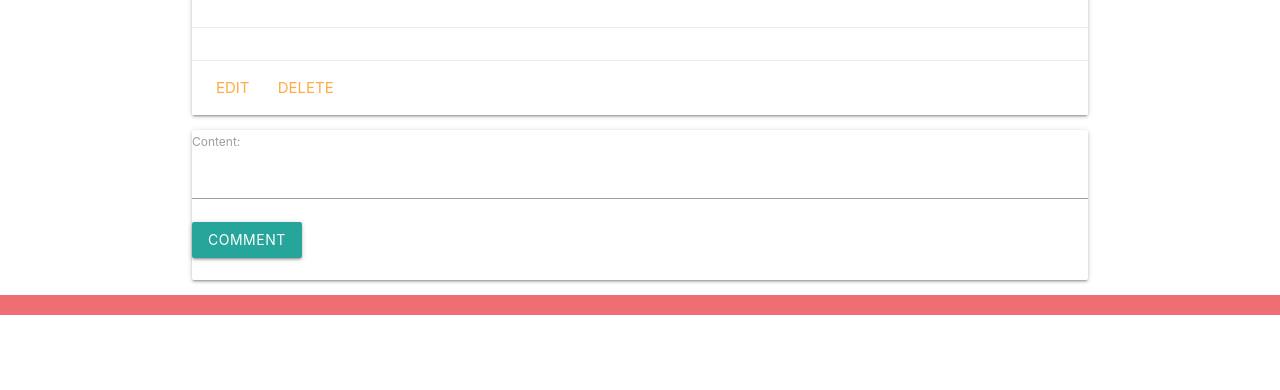
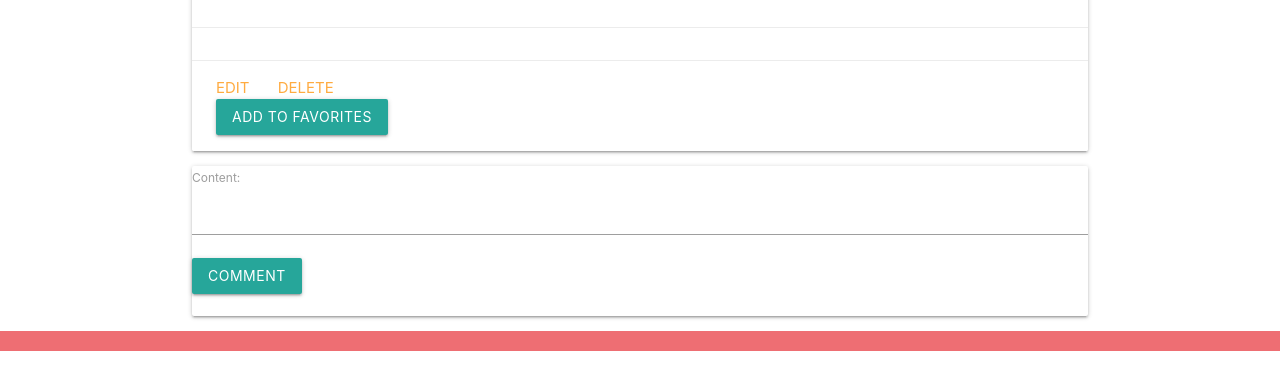
Before and after one commit to Nexusmane/GitEmployed, a Django app: template main_app/templates/resources/detail.html in a window 1280 px wide. Shown: the part 297-687 px from the top of the page. Run offline with Django 3.2, Linux system fonts and the light colour scheme; the template is opened without the code that fills it: values that come from a table or form of the project are taken from there, others are empty.

Commit message:
Add assoc resource link.

```diff
--- a/main_app/templates/resources/detail.html
+++ b/main_app/templates/resources/detail.html
@@ -15,6 +15,10 @@
   <div class="card-action">
     <a href="{% url 'resources_update' resource.id %}">Edit</a>
     <a href="{% url 'resources_delete' resource.id %}">Delete</a>
+    <form action="{% url 'assoc_resource' resource.id %}" method="POST">
+      {% csrf_token %}
+      <input type="submit" class="btn" value="Add To Favorites">
+    </form>
   </div>
 </div>
 
--- a/main_app/templates/resources/index.html
+++ b/main_app/templates/resources/index.html
@@ -10,7 +10,6 @@
         <span class="card-title">{{ resource.title }}</span>
         <p>URL: {{ resource.resource_url }}</p>
         <p>Content: {{ resource.content }}</p>
-        <p>Replies: {{ resource.replies }}</p>
       </div>
     </a>
   </div>
```
